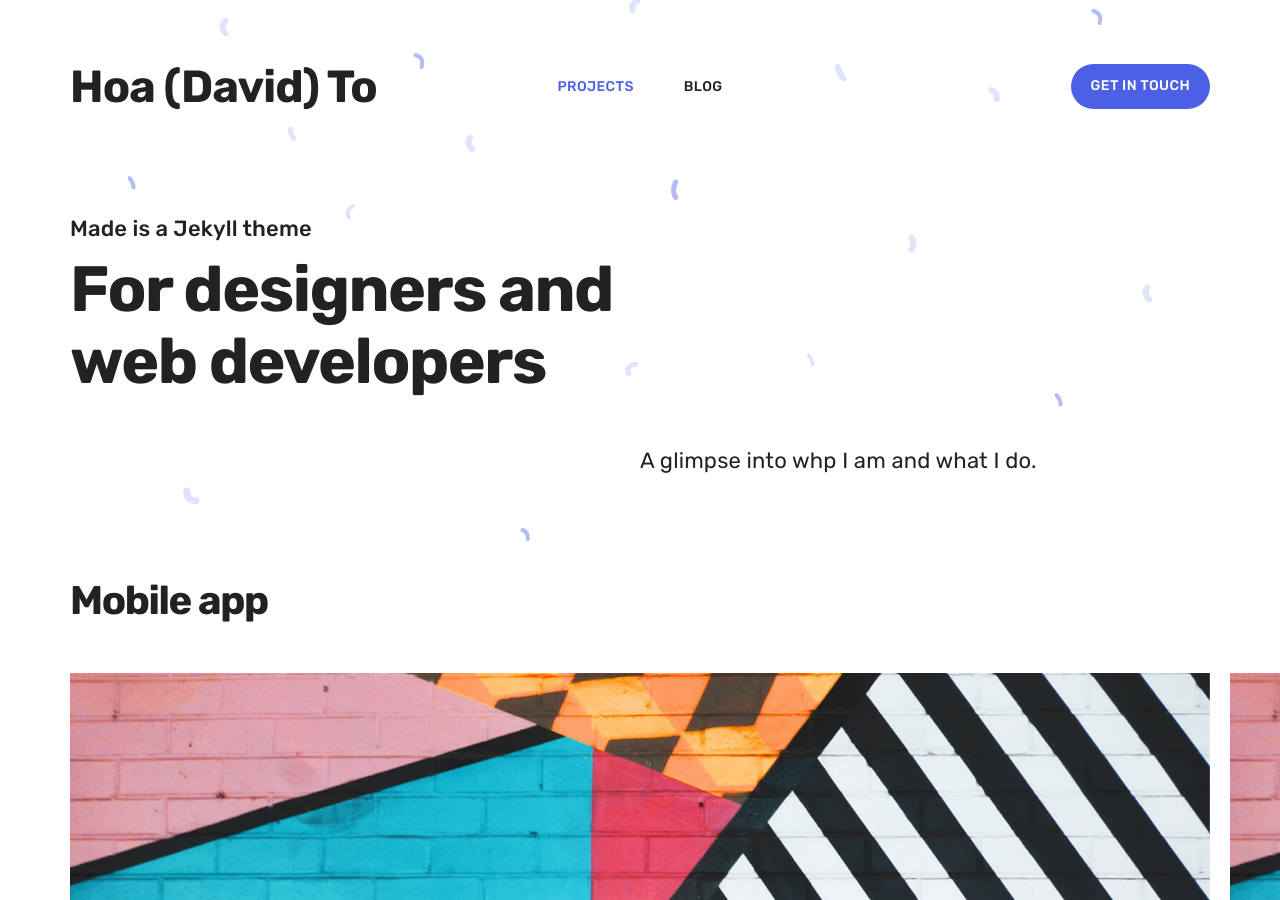
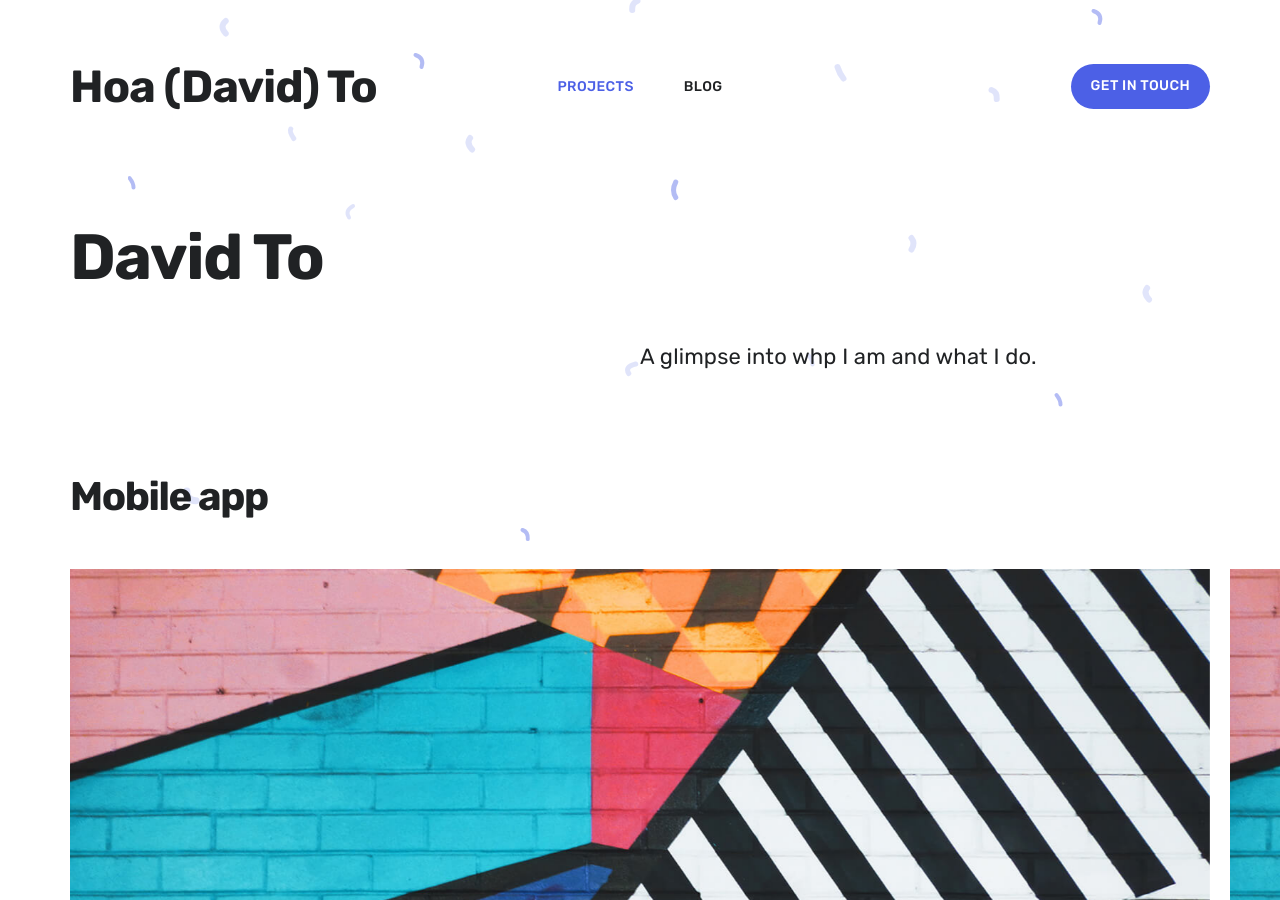
Before and after one commit to HoaTo001/David_portfolio, a Jekyll site: the page built from index.html, in a window 1280 px wide and 900 px high. Built offline with Jekyll 4.4.1, drawn with Linux system fonts in a browser that asks for light colours; nearby versions of some CDN libraries.

Commit message:
Update index.html

```diff
--- a/index.html
+++ b/index.html
@@ -1,7 +1,7 @@
 ---
 layout: default
-overtitle: Made is a Jekyll theme
-title: For designers and web developers
+overtitle:
+title: David To
 description: A glimpse into whp I am and what I do.
 featured_image: /images/social.jpg
 ---
```
